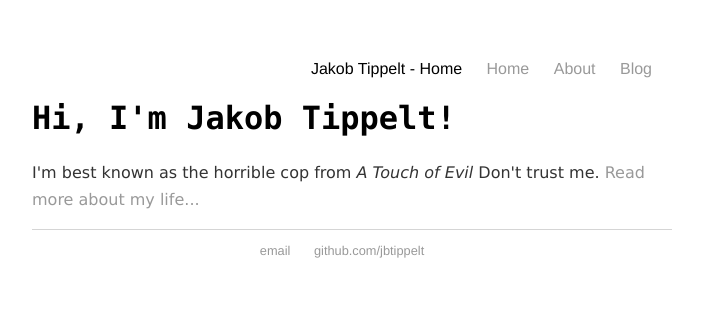
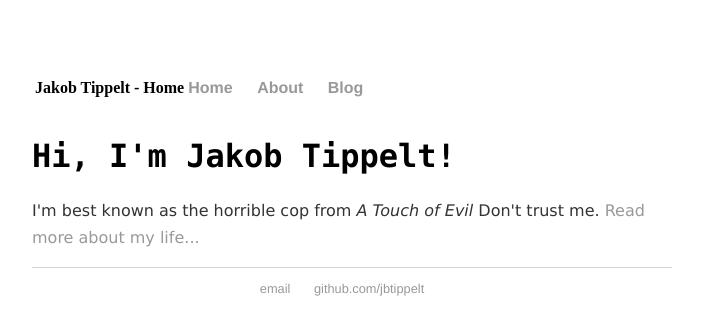
Before and after one commit to jbtippelt/jbtippelt.github.io, a Jekyll site: the page built from index.html, in a window 1280 px wide. Shown: the top 335 px of the page, without its empty margins (288-991 px from the left). Built offline with Jekyll 4.4.1, drawn with Linux system fonts in a browser that asks for light colours.

Commit message:
default changes

```diff
--- a/_layouts/default.html
+++ b/_layouts/default.html
@@ -6,15 +6,21 @@
 			<link rel="stylesheet" type="text/css" href="/main.css">
 		</head>
 		<body>
+		<table>
+  			<tr>
+  				<th>{{ page.title }}</th>
+    			<th>
     				<nav>
 	    				<ul>
-	    			<li style="text-align:left;">{{ page.title }}</li>
 	        				<li><a href="/">Home</a></li>
 		        			<li><a href="/about">About</a></li>
 	        				<!--li><a href="/cv">CV</a></li-->
 	        				<li><a href="/blog">Blog</a></li>
 	    				</ul>
 					</nav>
+				</th>
+  			</tr>
+		</table>
 			<div class="container">
 
 			{{ content }}
```
Lines whose indentation alone changed are shown as unchanged.
